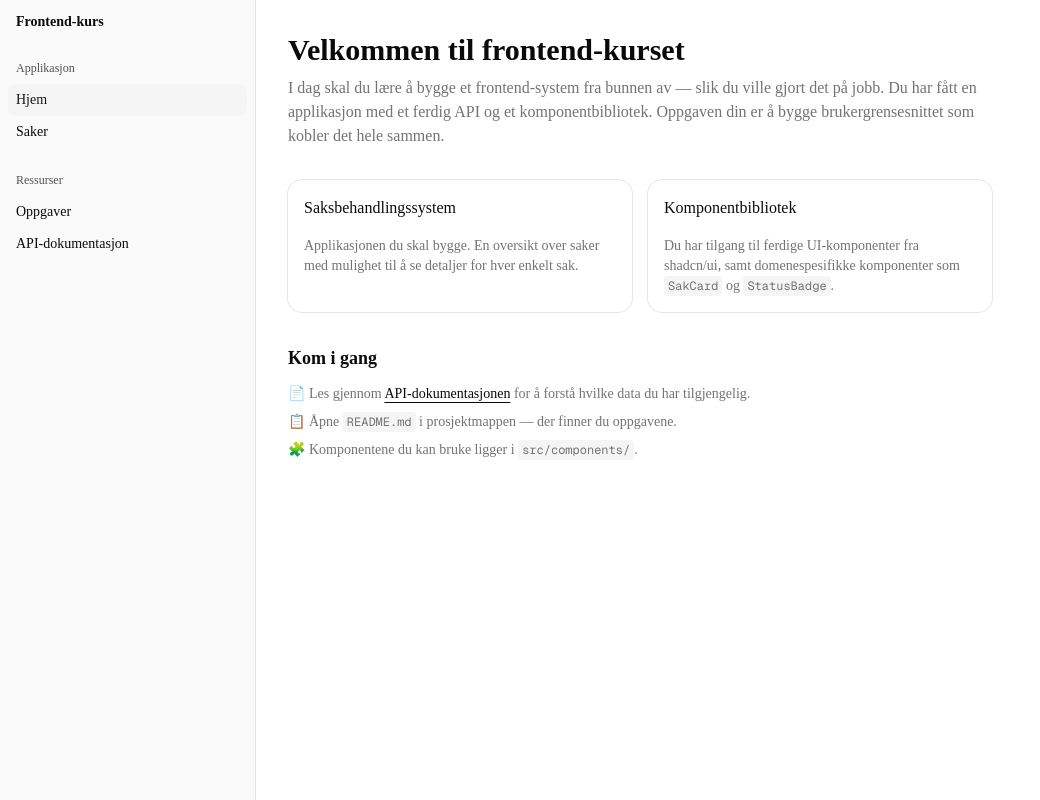
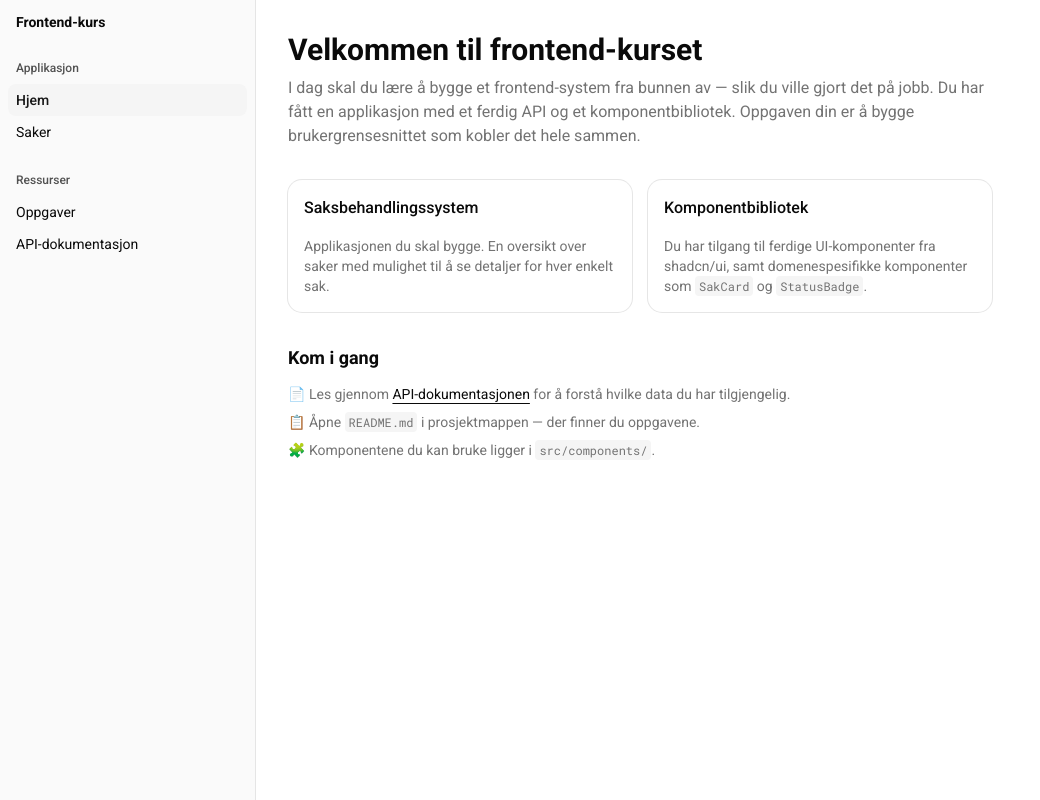
Before and after one commit to Petrokolus/frontend-kurs, a Next.js app: page / in a window 1280 px wide. Shown: the whole page, without its empty margins (0-1040 px from the left). Built offline with nearby package versions, Linux system fonts and the light colour scheme.

Commit message:
style (font): Tilpasse font og tekststørrelse

```diff
--- a/src/app/globals.css
+++ b/src/app/globals.css
@@ -9,7 +9,7 @@
   --color-background: var(--background);
   --color-foreground: var(--foreground);
   --font-sans: var(--font-sans);
-  --font-mono: var(--font-geist-mono);
+  --font-mono: var(--font-mono);
   --font-heading: var(--font-sans);
   --color-sidebar-ring: var(--sidebar-ring);
   --color-sidebar-border: var(--sidebar-border);
--- a/src/app/layout.tsx
+++ b/src/app/layout.tsx
@@ -1,16 +1,17 @@
 import type { Metadata } from "next";
-import { Geist, Geist_Mono } from "next/font/google";
+import { Roboto, Roboto_Mono } from "next/font/google";
 import { SideNav } from "@/components/side-nav";
 import { SidebarProvider } from "@/components/ui/sidebar";
 import "./globals.css";
 
-const geistSans = Geist({
-  variable: "--font-geist-sans",
+const roboto = Roboto({
+  variable: "--font-sans",
   subsets: ["latin"],
+  weight: ["400", "500", "700"],
 });
 
-const geistMono = Geist_Mono({
-  variable: "--font-geist-mono",
+const robotoMono = Roboto_Mono({
+  variable: "--font-mono",
   subsets: ["latin"],
 });
 
@@ -27,7 +28,7 @@
   return (
     <html
       lang="no"
-      className={`${geistSans.variable} ${geistMono.variable} h-full antialiased`}
+      className={`${roboto.variable} ${robotoMono.variable} text-md h-full antialiased`}
     >
       <body className="min-h-full">
         <SidebarProvider>
```
